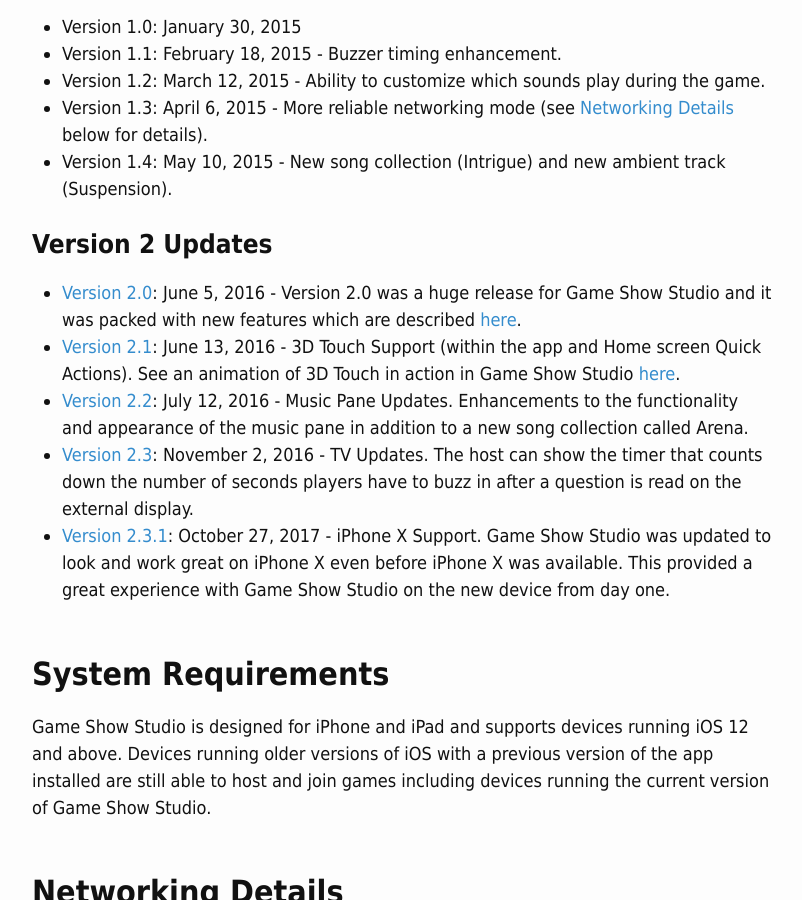
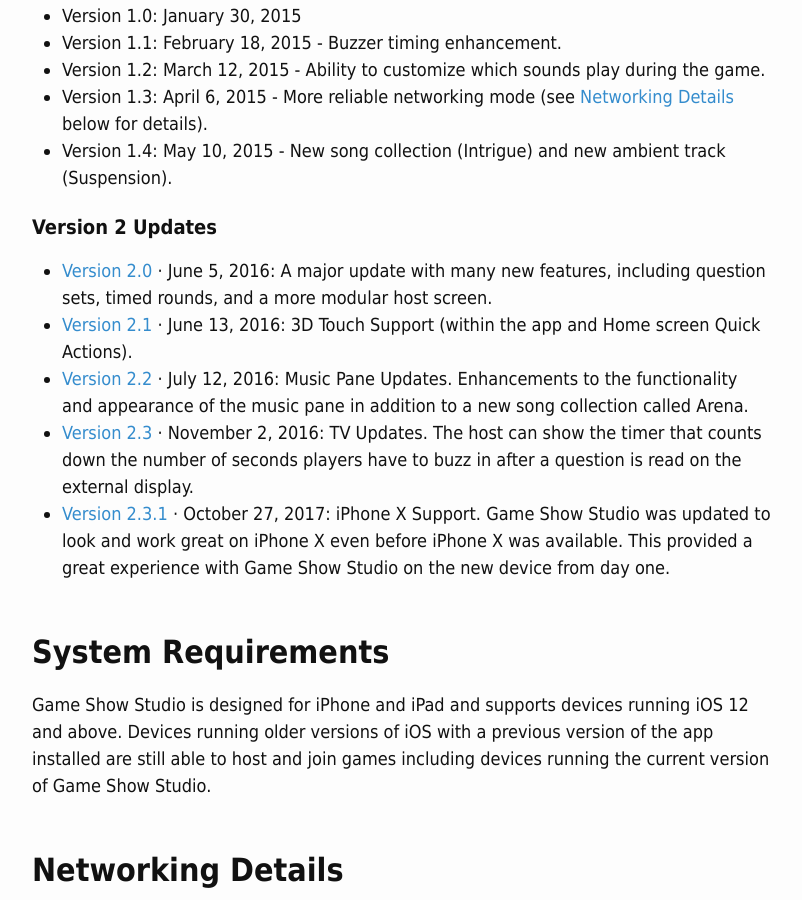
Before and after one commit to gameshowstudio/gameshowstudio.github.io, a Jekyll site: the page built from press/index.md, in a window 1280 px wide and 900 px high, scrolled down 5266 px. Shown: the whole window, without its empty margins (238-1040 px from the left). Built offline with Jekyll 4.4.1, drawn with Linux system fonts in a browser that asks for light colours.

Commit message:
Put release date and update summary in updates files
This keeps all content related to a given update in a single file, which can then be referenced by other files (like the press page) to pull in relevant information.

```diff
--- a/press/index.md
+++ b/press/index.md
@@ -99,19 +99,24 @@
 
 Game Show Studio has enjoyed numerous [updates](/updates) during its lifetime, with new features that give hosts an increasing number of exciting ways to put on a game show.
 
-### Version 1 Updates
+#### Version 1 Updates
 * Version 1.0: January 30, 2015
 * Version 1.1: February 18, 2015 - Buzzer timing enhancement.
 * Version 1.2: March 12, 2015 - Ability to customize which sounds play during the game.
 * Version 1.3: April 6, 2015 - More reliable networking mode (see [Networking Details](#networking-details) below for details).
 * Version 1.4: May 10, 2015 - New song collection (Intrigue) and new ambient track (Suspension).
 
-### Version 2 Updates
-* [Version 2.0](/updates/2-0): June 5, 2016 - Version 2.0 was a huge release for Game Show Studio and it was packed with new features which are described [here](/updates/2-0).
-* [Version 2.1](/updates/2-1): June 13, 2016 - 3D Touch Support (within the app and Home screen Quick Actions). See an animation of 3D Touch in action in Game Show Studio [here](/updates/2-1).
-* [Version 2.2](/updates/2-2): July 12, 2016 - Music Pane Updates. Enhancements to the functionality and appearance of the music pane in addition to a new song collection called Arena.
-* [Version 2.3](/updates/2-3): November 2, 2016 - TV Updates. The host can show the timer that counts down the number of seconds players have to buzz in after a question is read on the external display.
-* [Version 2.3.1](/updates/2-3-1): October 27, 2017 - iPhone X Support. Game Show Studio was updated to look and work great on iPhone X even before iPhone X was available. This provided a great experience with Game Show Studio on the new device from day one.
+#### Version 2 Updates
+
+{% assign pages = site.pages | where: "layout", "update" | sort: "updateversion" %}
+{% for page in pages %}
+{%- assign majorversion = page.updateversion | split: "." | first -%}
+{%- if majorversion == "2" -%}
+* [Version {{page.updateversion}}]({{page.permalink}}) · {{page.releasedate}}: {{page.updatesummary}}
+{% endif %}
+{%- endfor -%}
+
+<br>
 
 ## System Requirements
 
--- a/updates/2-0.md
+++ b/updates/2-0.md
@@ -1,6 +1,8 @@
 ---
 layout: update
 updateversion: "2.0"
+releasedate: "June 5, 2016"
+updatesummary: "A major update with many new features, including question sets, timed rounds, and a more modular host screen."
 permalink: /updates/2-0
 ---
 
```
Also changed, not shown: updates/2-1.md (+2 -0 lines), updates/2-2.md (+2 -0 lines), updates/2-3-1.md (+2 -0 lines), updates/2-3.md (+2 -0 lines).
